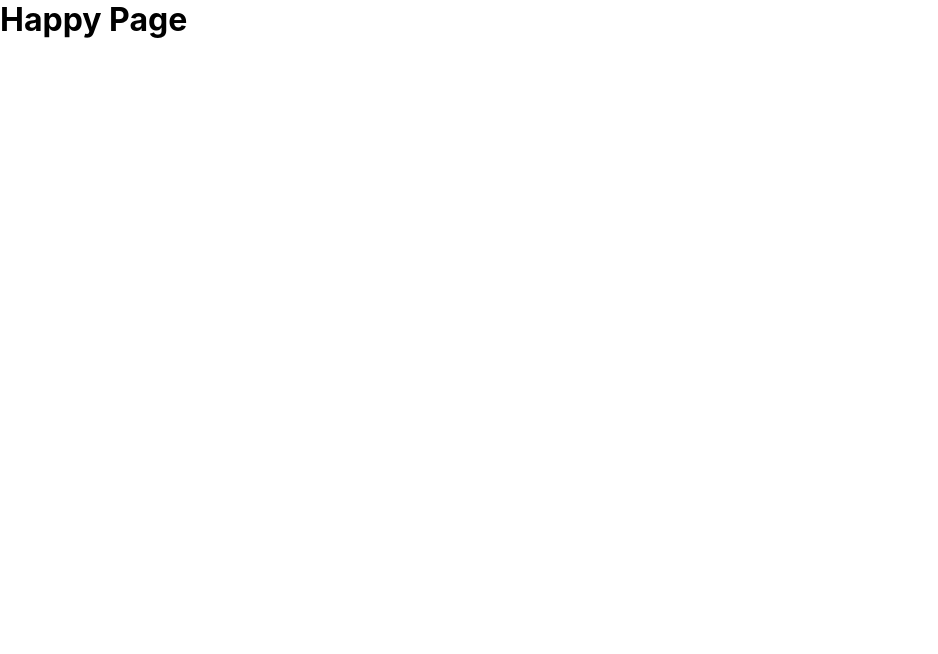
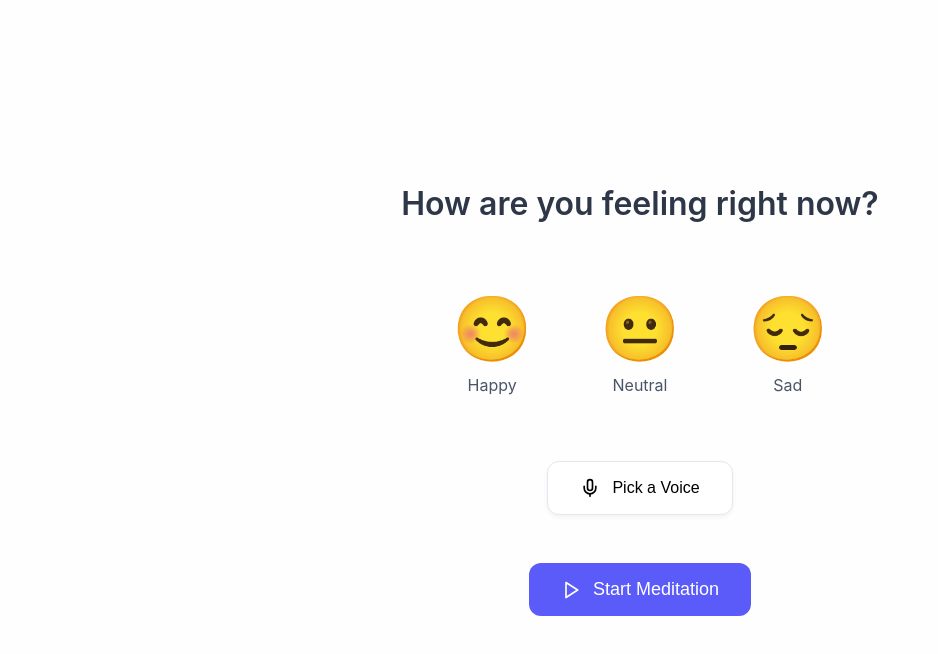
Before and after one commit to confox51/Zenara, a React (Vite) app: page /happy in a window 1280 px wide. Shown: the top 654 px of the page, without its empty margins (0-938 px from the left). Built offline with nearby package versions, Linux system fonts and the light colour scheme.

Commit message:
happy page implementation

```diff
--- /dev/null
+++ b/src/Happy.css
@@ -0,0 +1,160 @@
+/* Happy.css */
+.happy-container {
+    min-height: 100vh;
+    background-color: #FEFEFE;
+    display: flex;
+    justify-content: center;
+    align-items: center;
+    font-family: -apple-system, BlinkMacSystemFont, 'Segoe UI', Roboto, sans-serif;
+  }
+
+  .content-wrapper {
+    max-width: 600px;
+    width: 100%;
+    padding: 2rem;
+    text-align: center;
+  }
+
+  .question {
+    font-size: 2rem;
+    font-weight: 600;
+    color: #2D3748;
+    margin-bottom: 3rem;
+  }
+
+  .emoji-grid {
+    display: flex;
+    justify-content: center;
+    gap: 2rem;
+    margin-bottom: 3rem;
+  }
+
+  .emoji-option {
+    cursor: pointer;
+    transition: transform 0.2s ease;
+    padding: 1rem;
+    border-radius: 12px;
+    border: 2px solid transparent;
+  }
+
+  .emoji-option:hover {
+    transform: scale(1.1);
+  }
+
+  .emoji-option.selected {
+    border-color: #5B5BF9;
+    background-color: #F0F0FF;
+  }
+
+  .emoji {
+    font-size: 4rem;
+    margin-bottom: 0.5rem;
+  }
+
+  .emoji-label {
+    font-size: 1rem;
+    color: #4A5568;
+  }
+
+  .voice-section {
+    margin-bottom: 3rem;
+  }
+
+  .voice-button {
+    background-color: white;
+    border: 1px solid #E2E8F0;
+    padding: 1rem 2rem;
+    border-radius: 12px;
+    font-size: 1rem;
+    display: flex;
+    align-items: center;
+    gap: 0.75rem;
+    cursor: pointer;
+    margin: 0 auto;
+    transition: all 0.2s ease;
+    box-shadow: 0 2px 4px rgba(0, 0, 0, 0.05);
+  }
+
+  .voice-button:hover {
+    border-color: #5B5BF9;
+    transform: translateY(-2px);
+    box-shadow: 0 4px 6px rgba(0, 0, 0, 0.1);
+  }
+
+  .meditation-button {
+    background-color: #5B5BF9;
+    color: white;
+    padding: 1rem 2rem;
+    border-radius: 12px;
+    font-size: 1.125rem;
+    font-weight: 500;
+    border: none;
+    cursor: pointer;
+    display: flex;
+    align-items: center;
+    gap: 0.75rem;
+    margin: 0 auto;
+    transition: all 0.2s ease;
+  }
+
+  .meditation-button:hover {
+    background-color: #4A4AE8;
+    transform: translateY(-2px);
+  }
+
+  /* Modal Styles */
+  .modal-overlay {
+    position: fixed;
+    top: 0;
+    left: 0;
+    right: 0;
+    bottom: 0;
+    background-color: rgba(0, 0, 0, 0.5);
+    display: flex;
+    justify-content: center;
+    align-items: center;
+    z-index: 1000;
+  }
+
+  .modal-content {
+    background: white;
+    padding: 2rem;
+    border-radius: 12px;
+    width: 90%;
+    max-width: 400px;
+    position: relative;
+  }
+
+  .modal-close {
+    position: absolute;
+    top: 1rem;
+    right: 1rem;
+    cursor: pointer;
+    background: none;
+    border: none;
+    padding: 0;
+    color: #4A5568;
+  }
+
+  .voice-list {
+    margin-top: 1.5rem;
+  }
+
+  .voice-option {
+    display: flex;
+    align-items: center;
+    gap: 0.75rem;
+    padding: 1rem;
+    cursor: pointer;
+    border-radius: 8px;
+    transition: background-color 0.2s ease;
+  }
+
+  .voice-option:hover {
+    background-color: #F7FAFC;
+  }
+
+  .voice-option.selected {
+    background-color: #F0F0FF;
+    color: #5B5BF9;
+  }
--- a/src/Happy.tsx
+++ b/src/Happy.tsx
@@ -1,7 +1,118 @@
+import React, { useState } from 'react';
+import { Mic, X, Play } from 'lucide-react';
+import './Happy.css';
+
+interface ModalProps {
+  isOpen: boolean;
+  onClose: () => void;
+  selectedVoice: string | null;
+  onVoiceSelect: (voice: string) => void;
+}
+
+const VoiceModal: React.FC<ModalProps> = ({
+  isOpen,
+  onClose,
+  selectedVoice,
+  onVoiceSelect
+}) => {
+  const voices = [
+    { id: 'john', name: 'John' },
+    { id: 'sabrina', name: 'Sabrina' },
+    { id: 'rahul', name: 'Rahul' },
+  ];
+
+  if (!isOpen) return null;
+
+  return (
+    <div className="modal-overlay" onClick={onClose}>
+      <div className="modal-content" onClick={e => e.stopPropagation()}>
+        <button className="modal-close" onClick={onClose}>
+          <X size={24} />
+        </button>
+        <h3>Select a Voice</h3>
+        <div className="voice-list">
+          {voices.map(voice => (
+            <div
+              key={voice.id}
+              className={`voice-option ${selectedVoice === voice.id ? 'selected' : ''}`}
+              onClick={() => {
+                onVoiceSelect(voice.id);
+                onClose();
+              }}
+            >
+              <Mic size={20} />
+              <span>{voice.name}</span>
+            </div>
+          ))}
+        </div>
+      </div>
+    </div>
+  );
+};
+
 export default function Happy() {
-    return (
-      <div className="flex h-screen items-center justify-center">
-        <h1 className="text-3xl font-bold">Happy Page</h1>
+  const [selectedMood, setSelectedMood] = useState<string | null>(null);
+  const [selectedVoice, setSelectedVoice] = useState<string | null>(null);
+  const [isVoiceModalOpen, setIsVoiceModalOpen] = useState(false);
+
+  const moods = [
+    { emoji: '😊', label: 'Happy' },
+    { emoji: '😐', label: 'Neutral' },
+    { emoji: '😔', label: 'Sad' },
+  ];
+
+  const startMeditation = () => {
+    // Handle meditation start logic
+    console.log('Starting meditation with:', {
+      mood: selectedMood,
+      voice: selectedVoice,
+    });
+  };
+
+  return (
+    <div className="happy-container">
+      <div className="content-wrapper">
+        <h1 className="question">How are you feeling right now?</h1>
+
+        <div className="emoji-grid">
+          {moods.map(mood => (
+            <div
+              key={mood.label}
+              className={`emoji-option ${selectedMood === mood.label ? 'selected' : ''}`}
+              onClick={() => setSelectedMood(mood.label)}
+            >
+              <div className="emoji">{mood.emoji}</div>
+              <div className="emoji-label">{mood.label}</div>
+            </div>
+          ))}
+        </div>
+
+        <div className="voice-section">
+          <button
+            className="voice-button"
+            onClick={() => setIsVoiceModalOpen(true)}
+          >
+            <Mic size={20} />
+            {selectedVoice ? `Voice: ${selectedVoice}` : 'Pick a Voice'}
+          </button>
+        </div>
+
+        <button
+          className="meditation-button"
+          onClick={startMeditation}
+          disabled={!selectedMood || !selectedVoice}
+        >
+          <Play size={20} />
+          Start Meditation
+        </button>
       </div>
-    );
-  }
+
+      <VoiceModal
+        isOpen={isVoiceModalOpen}
+        onClose={() => setIsVoiceModalOpen(false)}
+        selectedVoice={selectedVoice}
+        onVoiceSelect={setSelectedVoice}
+      />
+    </div>
+  );
+}
```
